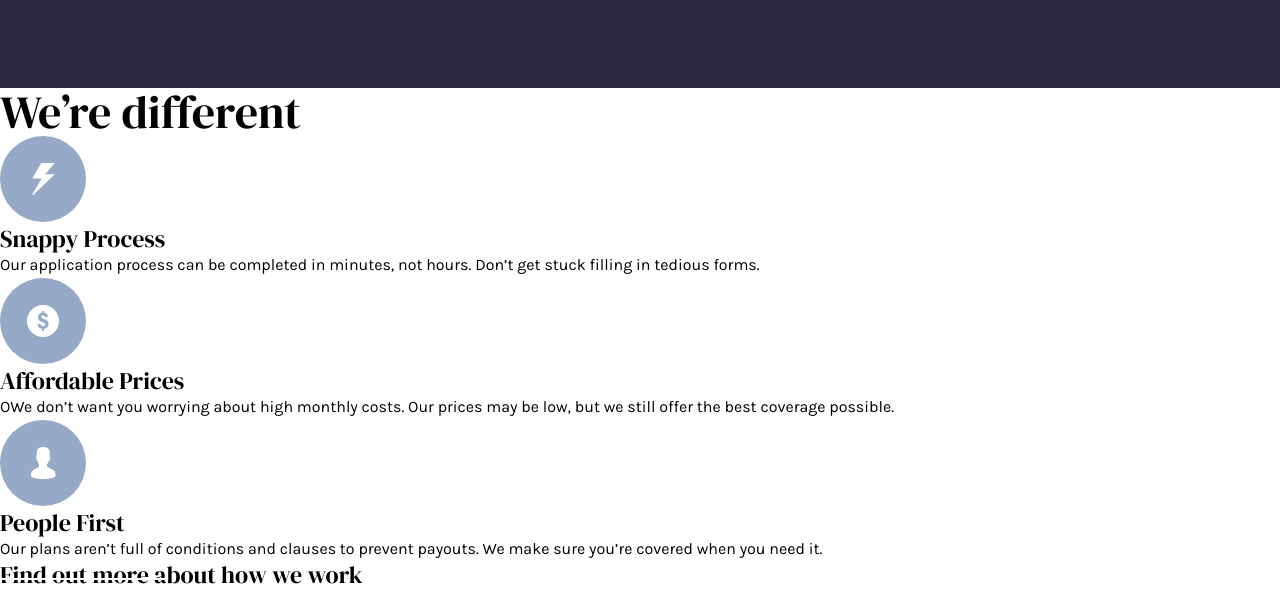
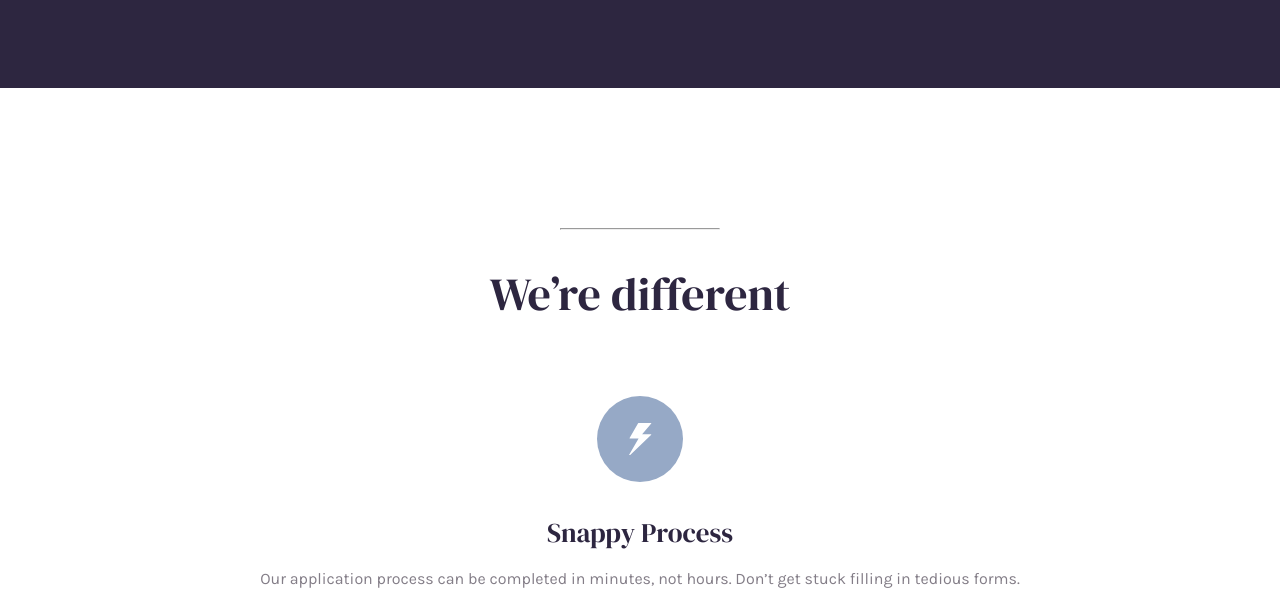
Before and after one commit to OMantel1/insure-landing-page, a website: page index.html in a window 1280 px wide. Shown: the part 861-1461 px from the top of the page. Drawn offline with Linux system fonts and the light colour scheme.

Commit message:
Add presentation css

```diff
--- a/index.html
+++ b/index.html
@@ -51,6 +51,7 @@
   </section>
 
   <section class="presentation">
+    <hr class="line">
     <h1 class="presentation__title">We’re different</h1>
 
     <div class="presentation-box">
@@ -63,7 +64,7 @@
     <div class="presentation-box">
       <img src="images/icon-affordable-prices.svg" alt="" class="presentation__icon">
       <h2 class="presentation-box__title">Affordable Prices</h2>
-      <p class="presentation-box__text">OWe don’t want you worrying about high monthly costs. Our prices may be low,
+      <p class="presentation-box__text">We don’t want you worrying about high monthly costs. Our prices may be low,
         but we still offer the best coverage possible.</p>
     </div>
 
--- a/scss/_base.scss
+++ b/scss/_base.scss
@@ -16,6 +16,7 @@ h2,
 h3 {
     font-family: $serif;
     font-weight: 400;
+    font-size: 27px;
     // width: 100px;
     // margin-left: auto;
 }
@@ -43,3 +44,11 @@ h1 {
     font-size: 13px;
     letter-spacing: 2px;
 }
+
+.line {
+    height: 0,5px;
+    width: 160px;
+    margin: auto;
+    margin-bottom: 40px;
+    color: $color-fifth;
+}
--- /dev/null
+++ b/scss/_presentation.scss
@@ -0,0 +1,25 @@
+.presentation {
+    text-align: center;
+    margin-top: 140px;
+    color: $color-first;
+
+    &__title {
+        margin-bottom: 78px;
+    }
+
+    &__icon {
+        margin-bottom: 34px;
+    }
+}
+
+.presentation-box {
+    margin-bottom: 56px;
+    padding: 0 26px;
+    &__title {
+        margin-bottom: 20px;
+    }
+
+    &__text {
+        color: $color-fourth;
+    }
+}
--- a/scss/main.scss
+++ b/scss/main.scss
@@ -4,3 +4,4 @@
 @import "_base.scss";
 @import "_header.scss";
 @import "_intro.scss";
+@import "_presentation.scss";
```
Also changed, not shown: style.css.
